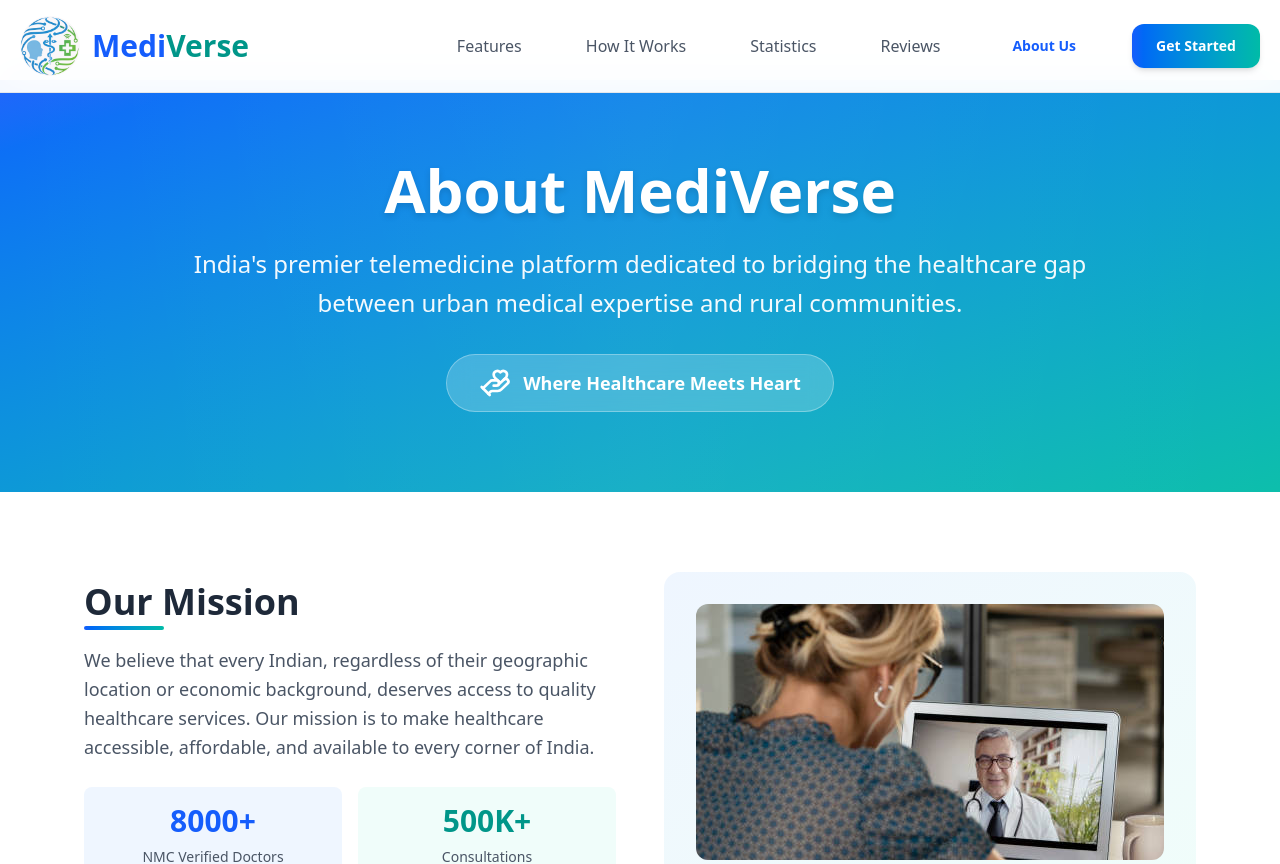
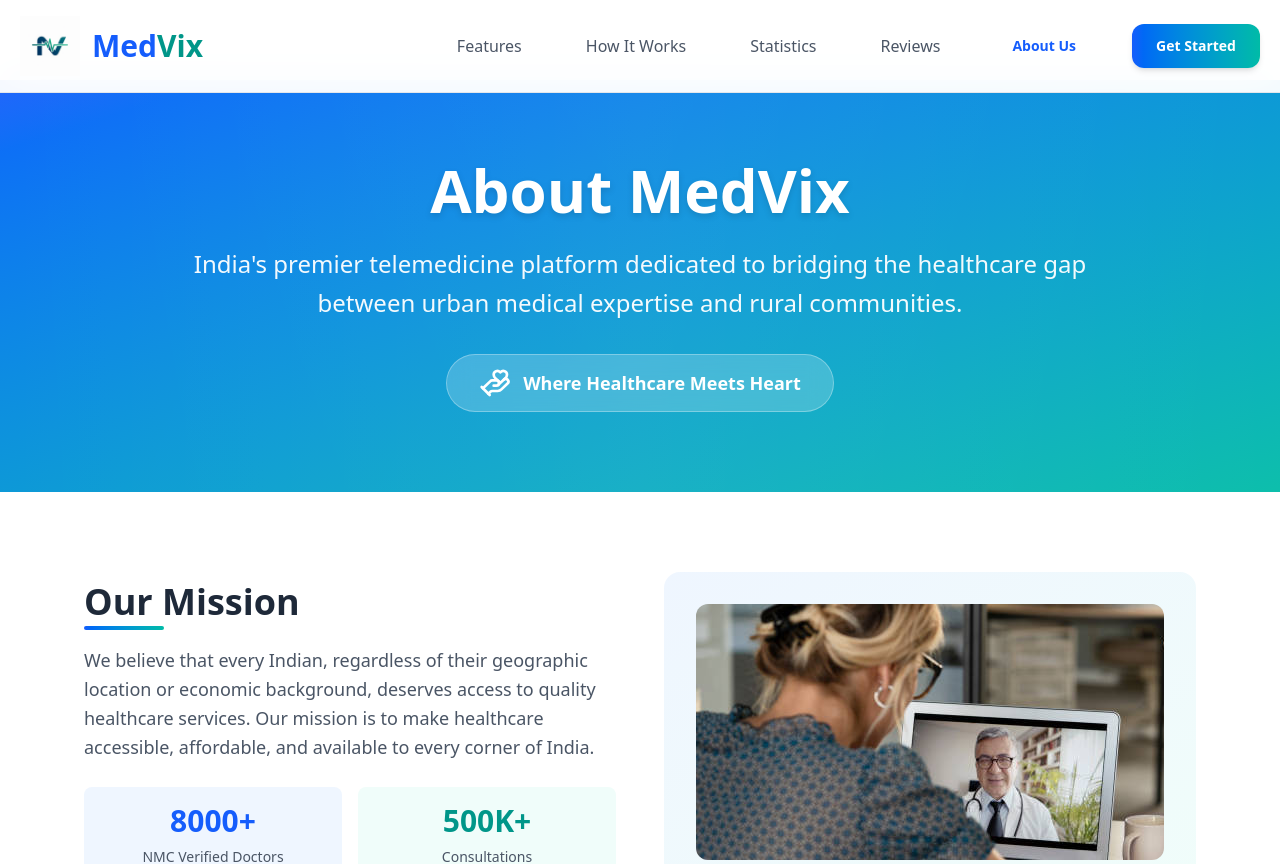
Before and after one commit to div-shivansh/mediVerse, a Next.js app: page /about in a window 1280 px wide. Shown: the top 864 px of the page. Built offline with nearby package versions, Linux system fonts and the light colour scheme.

Commit message:
Some silly changes

```diff
--- a/app/about/page.js
+++ b/app/about/page.js
@@ -12,7 +12,7 @@ export default function About() {
       <div className="max-w-6xl mx-auto px-5 relative z-10">
         <div className="text-center">
           <h1 className="text-5xl md:text-6xl font-extrabold mb-6 drop-shadow-md">
-            About MediVerse
+            About MedVix
           </h1>
           <p className="text-xl md:text-2xl mb-8 max-w-4xl mx-auto opacity-95 leading-relaxed">
             India&apos;s premier telemedicine platform dedicated to bridging the healthcare gap between urban medical expertise and rural communities.
@@ -335,7 +335,7 @@ export default function About() {
               </div>
               <h4 className="text-2xl font-bold text-gray-800 mb-4">Multi-Platform Access</h4>
               <p className="text-gray-600 mb-6">
-                Access MediVerse seamlessly across smartphones, tablets, and computers with synchronized data and consistent experience.
+                Access MedVix seamlessly across smartphones, tablets, and computers with synchronized data and consistent experience.
               </p>
               <div className="grid grid-cols-3 gap-4">
                 <div className="flex flex-col items-center justify-center gap-2">
@@ -408,7 +408,7 @@ export default function About() {
         <div className="text-center mb-16">
           <h2 className="text-4xl font-bold mb-6">Get in Touch</h2>
           <p className="text-xl text-gray-300 max-w-3xl mx-auto">
-            Ready to join the MediVerse family? Contact us today
+            Ready to join the MedVix family? Contact us today
           </p>
         </div>
 
@@ -436,8 +436,8 @@ export default function About() {
               <MailCheck />
             </div>
             <h3 className="text-xl font-bold mb-2">Email Support</h3>
-            <p className="text-gray-300">support@mediverse.in</p>
-            <p className="text-gray-300">hello@mediverse.in</p>
+            <p className="text-gray-300">support@medvix.in</p>
+            <p className="text-gray-300">hello@medvix.in</p>
           </div>
 
           <div className="text-center">
@@ -445,8 +445,8 @@ export default function About() {
               <Handshake />
             </div>
             <h3 className="text-xl font-bold mb-2">Partnerships</h3>
-            <p className="text-gray-300">partners@mediverse.in</p>
-            <p className="text-gray-300">business@mediverse.in</p>
+            <p className="text-gray-300">partners@medvix.in</p>
+            <p className="text-gray-300">business@medvix.in</p>
           </div>
         </div>
 
@@ -466,7 +466,7 @@ export default function About() {
             </Link>
           </div>
           <p className="text-gray-400 text-lg font-semibold">
-            MediVerse - Where Healthcare Meets Heart
+            MedVix - Where Healthcare Meets Heart
           </p>
           <p className="text-gray-500 italic">
             Transforming lives, one consultation at a time.
--- a/app/components/navbar.js
+++ b/app/components/navbar.js
@@ -11,7 +11,7 @@ const Navbar = () => {
           <Link href="/">
           <div className="w-15 h-15 flex items-center gap-3">
         <Image src="/Logo.png" alt="Logo" width={800} height={800} />
-          <h1 className="text-3xl font-bold text-blue-600">Medi<span className="text-teal-600">Verse</span></h1>
+          <h1 className="text-3xl font-bold text-blue-600">Med<span className="text-teal-600">Vix</span></h1>
           </div>
           </Link>
         </div>
--- a/app/doctor-dashboard/page.js
+++ b/app/doctor-dashboard/page.js
@@ -37,7 +37,7 @@ export default function DoctorDashboard() {
         <div className="max-w-7xl mx-auto px-4 py-4">
           <div className="flex justify-between items-center">
             <div className="flex items-center gap-3">
-              <h1 className="text-2xl font-bold text-gray-800">MediVerse</h1>
+              <h1 className="text-2xl font-bold text-gray-800">MedVix</h1>
               <span className="bg-green-100 text-green-800 px-3 py-1 rounded-full text-sm font-medium">Doctor Portal</span>
             </div>
             <div className="flex items-center gap-4">
--- a/app/layout.js
+++ b/app/layout.js
@@ -16,7 +16,7 @@ const geistMono = Geist_Mono({
 });
 
 export const metadata = {
-  title: "MediVerse",
+  title: "MedVix - AI-Powered Healthcare Solutions",
   description: "Revolutionizing Healthcare with digital solutions powerded by AI",
 };
 
--- a/app/patient-dashboard/patientDashboardClient.js
+++ b/app/patient-dashboard/patientDashboardClient.js
@@ -165,7 +165,7 @@ export default function PatientDashboardClient() {
         <div className="max-w-7xl mx-auto px-4 py-4">
           <div className="flex justify-between items-center">
             <div className="flex items-center gap-3">
-              <h1 className="text-2xl font-bold text-gray-800">MediVerse</h1>
+              <h1 className="text-2xl font-bold text-gray-800">MedVix</h1>
               <span className="bg-green-100 text-green-800 px-3 py-1 rounded-full text-sm font-medium">Patient Portal</span>
             </div>
             <div className="flex items-center gap-4">
--- a/app/pharmacist-dashboard/page.js
+++ b/app/pharmacist-dashboard/page.js
@@ -199,7 +199,7 @@ export default function MedicalStoreDashboard() {
                 <div className="max-w-7xl mx-auto px-4 py-4">
                     <div className="flex justify-between items-center">
                         <div className="flex items-center gap-3">
-                            <h1 className="text-2xl font-bold text-gray-800">MediVerse</h1>
+                            <h1 className="text-2xl font-bold text-gray-800">MedVix</h1>
                             <span className="bg-green-100 text-green-800 px-3 py-1 rounded-full text-sm font-medium">Pharmacist Portal</span>
                         </div>
                         <div className="flex items-center gap-4">
--- a/app/selection/page.js
+++ b/app/selection/page.js
@@ -13,7 +13,7 @@ export default function Selection() {
         </button>
         </Link>
         <h2 className="text-4xl mb-2.5 text-center text-gray-800 font-bold">Choose Your Role</h2>
-        <p className="text-center text-gray-600 mb-10 text-lg">Select how you want to use MediVerse</p>
+        <p className="text-center text-gray-600 mb-10 text-lg">Select how you want to use MedVix</p>
 
         <div className="grid grid-cols-1 md:grid-cols-3 gap-8 mt-10">
           <div className="bg-gray-50 py-10 px-8 rounded-2xl border-2 border-gray-200 text-center cursor-pointer transition-all duration-300 relative overflow-hidden hover:border-blue-600 hover:-translate-y-1 hover:shadow-lg before:absolute before:top-0 before:left-0 before:right-0 before:h-1 before:bg-gradient-to-r before:from-blue-600 before:to-teal-500 before:-translate-x-full before:transition-transform before:duration-300 hover:before:translate-x-0">
```
Also changed, not shown: public/Logo.png, 1 other file (tests, documents, lock files or other folders).
